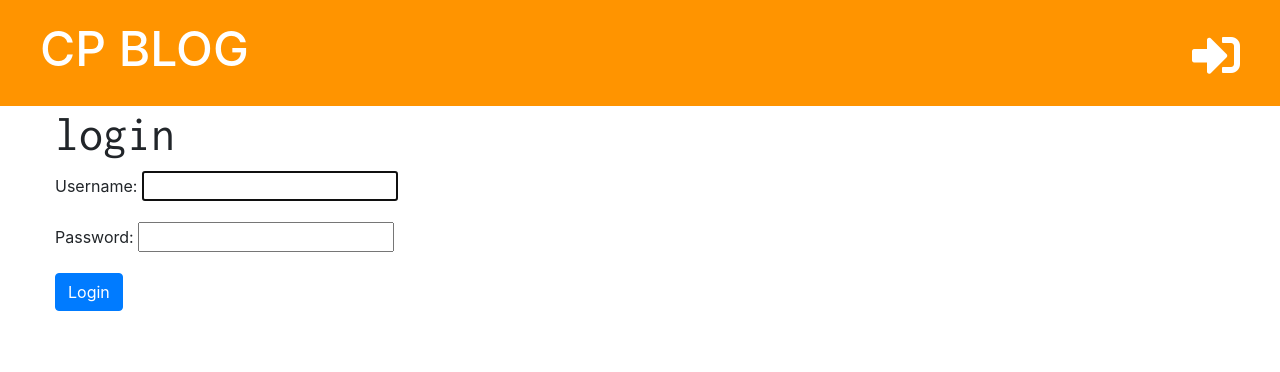
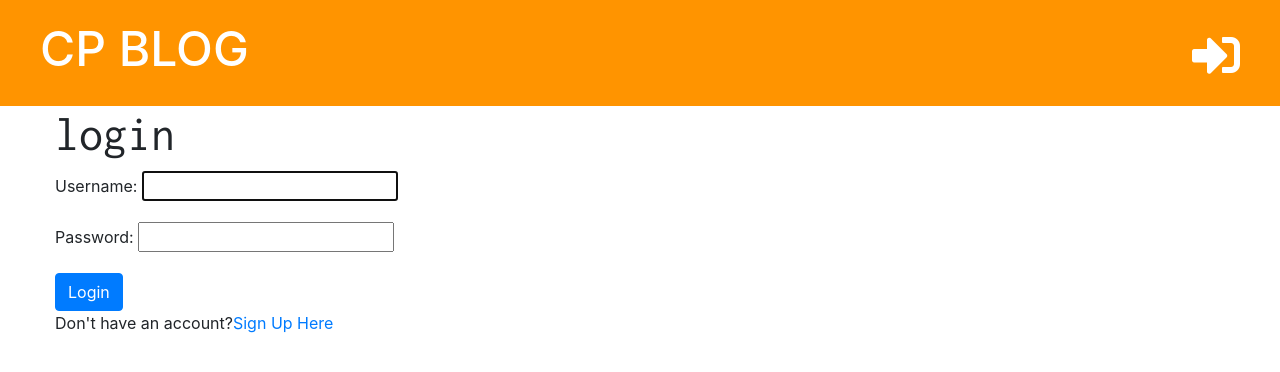
Before and after one commit to mehdibenmariem/my_django_site, a Django app: page /accounts/login/ in a window 1280 px wide. Shown: the top 372 px of the page. Run offline with Django 3.2, Linux system fonts and the light colour scheme; some libraries are stand-ins or nearby versions.

Commit message:
Add signup link on login page

```diff
--- a/blog/templates/registration/login.html
+++ b/blog/templates/registration/login.html
@@ -7,6 +7,6 @@
         {{ form.as_p }}
         <button type="submit" class="btn btn-primary">Login</button>
     </form>
-
+    <p>Don't have an account?<a href="{% url 'signup' %}">Sign Up Here</a></p>
 
 {% endblock %}
```
Also changed, not shown: db.sqlite3.
